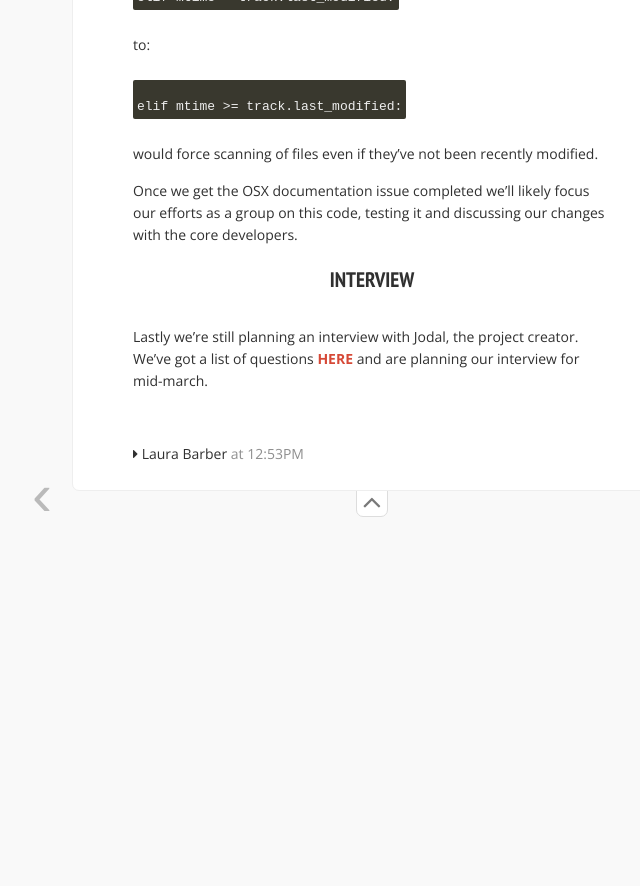
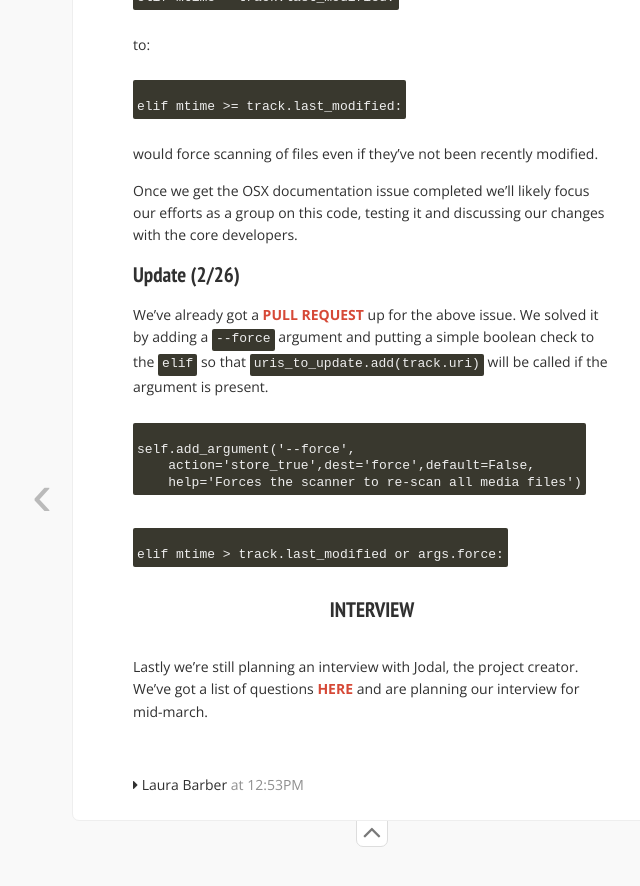
Before and after one commit to Lixxia/lixxia.github.io, a Jekyll site: the page built from _posts/2015-02-25-reflectionsonprogress.md, in a window 1280 px wide and 900 px high, scrolled down 1484 px. Shown: the top 886 px of the window, without its empty margins (268-908 px from the left). Built offline with Jekyll 4.4.1, drawn with Linux system fonts in a browser that asks for light colours; nearby versions of some CDN libraries; Markdown is read by kramdown in place of the engine named in the settings; comment, search, counter and statistics services are not loaded; before the commit the page ends 2054 px from its top, so only the background shows below that.

Commit message:
updated post

```diff
--- a/_posts/2015-02-25-reflectionsonprogress.md
+++ b/_posts/2015-02-25-reflectionsonprogress.md
@@ -52,5 +52,18 @@ would force scanning of files even if they've not been recently modified.
 
 Once we get the OSX documentation issue completed we'll likely focus our efforts as a group on this code, testing it and discussing our changes with the core developers.
 
+## Update (2/26)
+We've already got a [pull request](https://github.com/mopidy/mopidy/pull/1007) up for the above issue. We solved it by adding a `--force` argument and putting a simple boolean check to the `elif` so that `uris_to_update.add(track.uri)` will be called if the argument is present.
+
+{% highlight python %}
+self.add_argument('--force',
+    action='store_true',dest='force',default=False,
+    help='Forces the scanner to re-scan all media files')
+{% endhighlight %}
+
+{% highlight python %}
+elif mtime > track.last_modified or args.force:
+{% endhighlight %}
+
 # Interview
 Lastly we're still planning an interview with Jodal, the project creator. We've got a list of questions [here](http://still-pending.wikispaces.com/Interview+Planning) and are planning our interview for mid-march.
```
